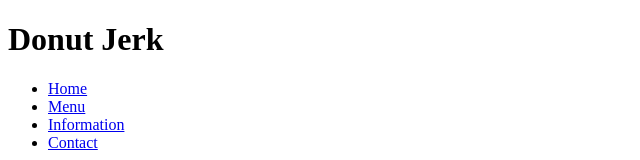
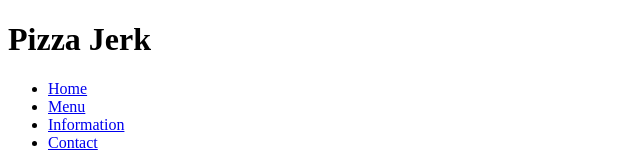
Before and after one commit to sadiahw/Web-Design-CW1, a plain HTML site: page index.html in a window 1280 px wide. Shown: the top 160 px of the page, without its empty margins (0-640 px from the left). Drawn offline with Linux system fonts and the light colour scheme.

Commit message:
v1.1 changed website name

```diff
--- a/index.html
+++ b/index.html
@@ -5,7 +5,7 @@
 </head>
 <body>
 <header>
-    <h1>Donut Jerk</h1>
+    <h1>Pizza Jerk</h1>
 </header>
 
 <nav>
```
Also changed, not shown: contact.html (+1 -1 lines), information.html (+1 -1 lines), menu.html (+1 -1 lines).
